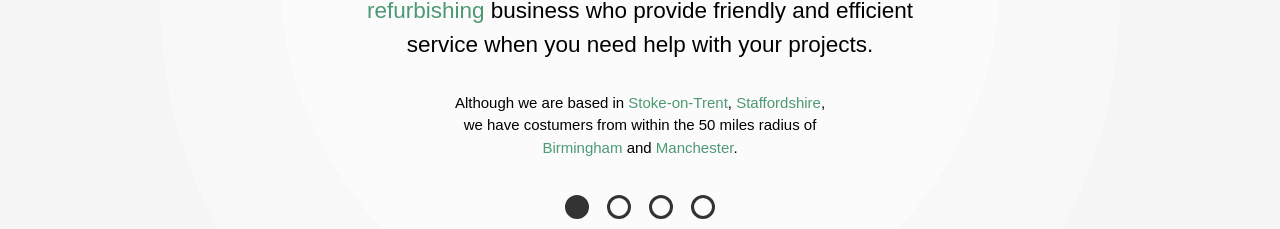
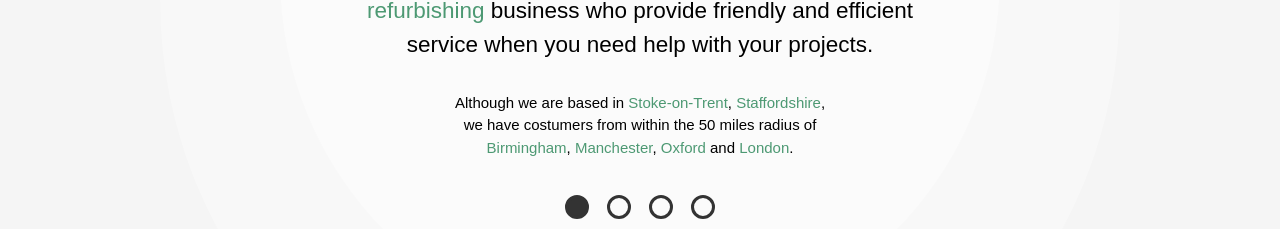
Before and after one commit to ultimathei/HomeUpgraders_frontend, a Vue app: page / in a window 1280 px wide. Shown: the part 1111-1340 px from the top of the page. Built offline with nearby package versions, Linux system fonts and the light colour scheme.

Commit message:
add Oxford and London to cities

```diff
--- a/src/components/templates/About/About.vue
+++ b/src/components/templates/About/About.vue
@@ -37,8 +37,10 @@ const headingLabels = ['About', 'Who we are', 'What they say', 'Why the name']
         <span :class="$style['p--accent']">Stoke-on-Trent</span>,
         <span :class="$style['p--accent']">Staffordshire</span>, we have
         costumers from within the 50 miles radius of
-        <span :class="$style['p--accent']">Birmingham</span> and
-        <span :class="$style['p--accent']">Manchester</span>.
+        <span :class="$style['p--accent']">Birmingham</span>,
+        <span :class="$style['p--accent']">Manchester</span>,
+        <span :class="$style['p--accent']">Oxford</span> and
+        <span :class="$style['p--accent']">London</span>.
       </p>
     </article>
     <article
```
